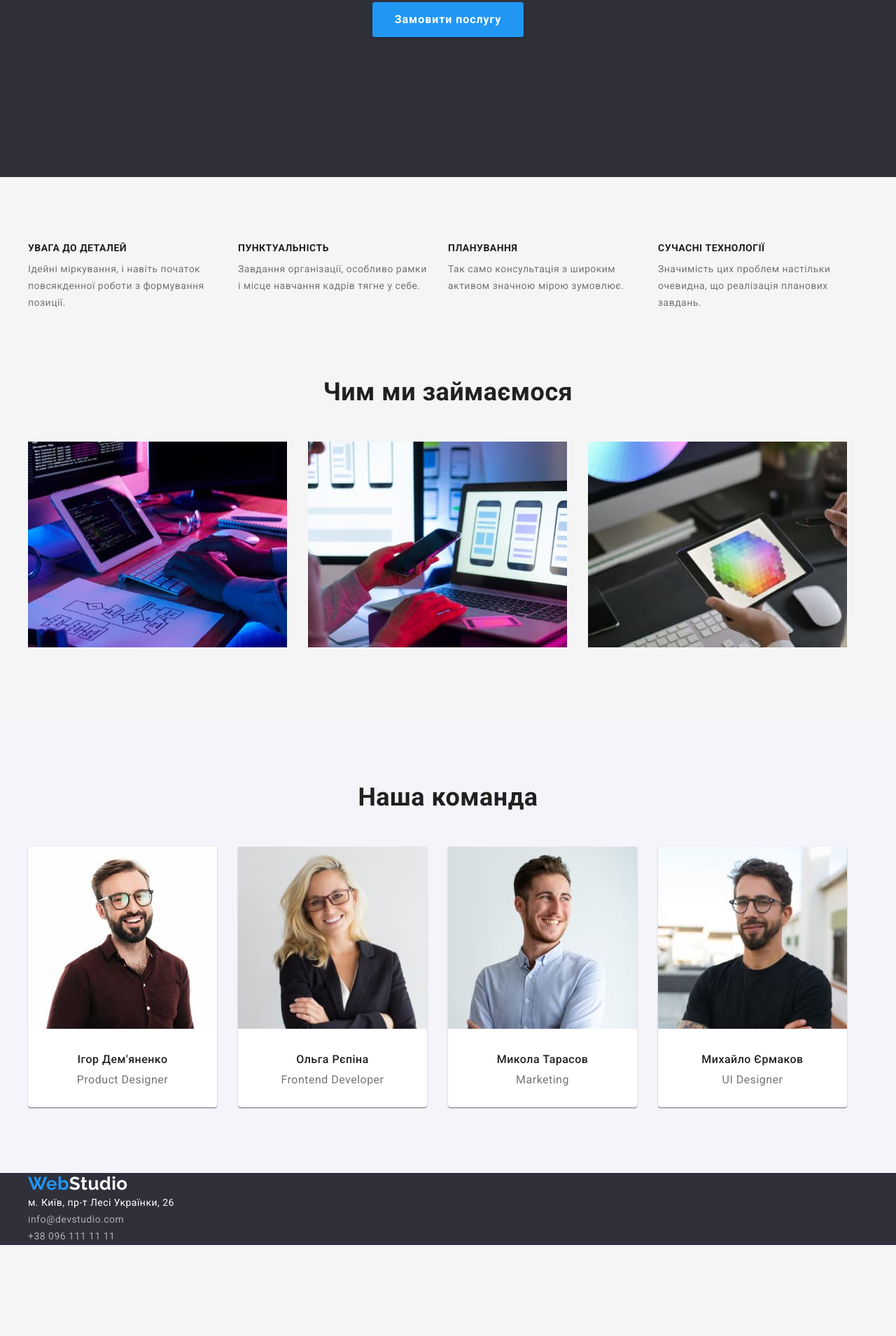
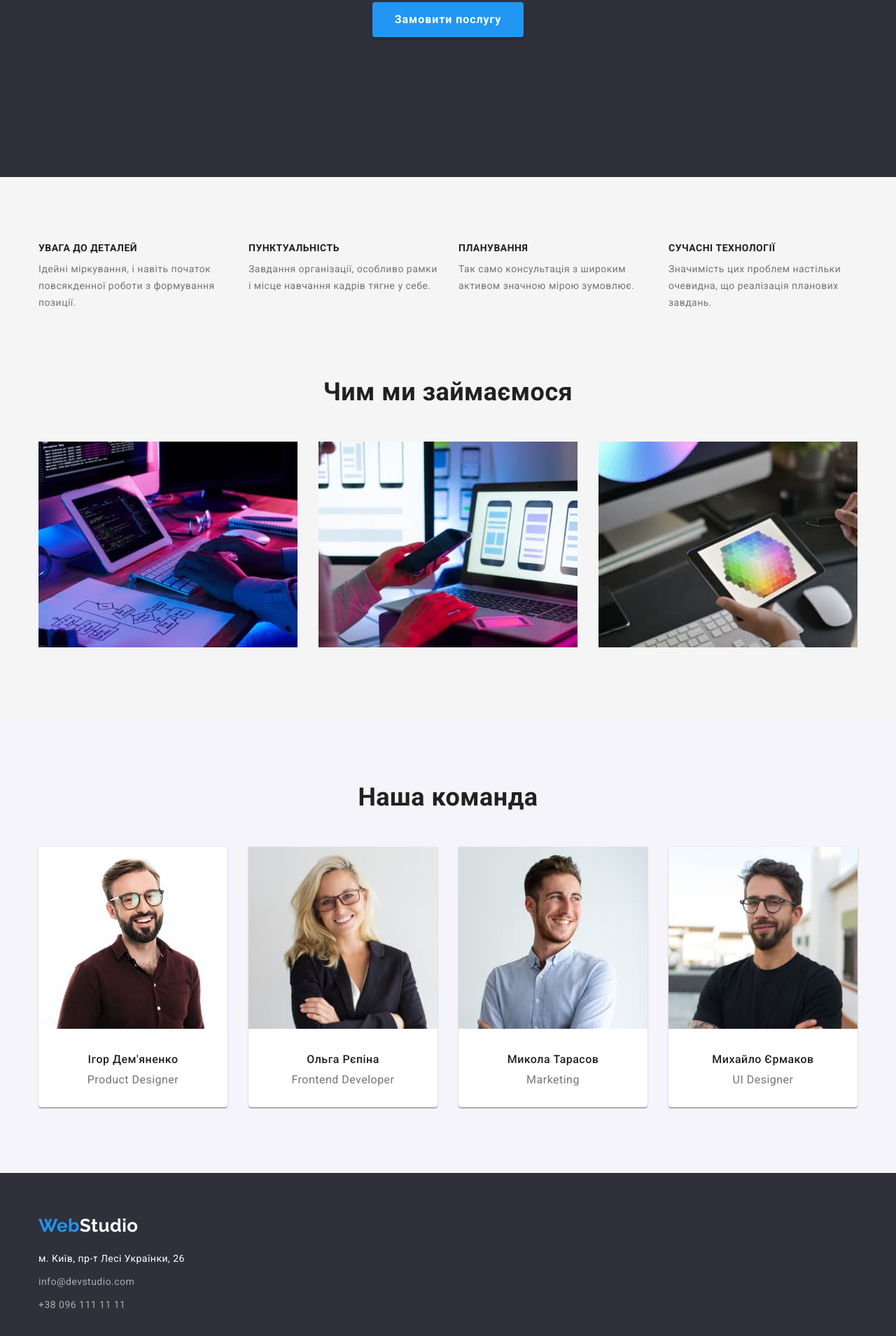
Before and after one commit to VladyslavDmytrovychPavlenko/goit-markup-hw-03, a plain HTML site: page index.html in a window 1280 px wide. Shown: the part 429-2338 px from the top of the page at 70% size. Before the commit the page ends 2208 px from the top, so only its background shows below. Drawn offline with nearby package versions, Linux system fonts and the light colour scheme.

Commit message:
fix again)

```diff
--- a/css/styles.css
+++ b/css/styles.css
@@ -26,7 +26,7 @@ p {
 .container {
    margin-left: auto;
    margin-right: auto;
-   width: 1230px;
+   width: 1200px;
    padding-left: 15px;
    padding-right: 15px;
  }
@@ -210,10 +210,10 @@ body {
 }
 .benefits {
    display: flex;
-   flex-wrap: wrap;
+   flex-wrap: nowrap;
 }
 .benefits-item {
-   width: 270px;
+   min-width: 270px;
 }
 /* section-work */
 .work-list {
@@ -273,7 +273,6 @@ body {
    font-size: 14px;
    line-height: 1.71;
    text-decoration: none;
-   margin-bottom: 9px;
 }
 .mailto:hover,
 .mailto:focus {
@@ -295,8 +294,17 @@ body {
 .adres:focus {
    color: var(--accent-color);
 }
-.contact-footer {
+.footer {
    display: block;
+   padding-top: 60px;
+   padding-bottom: 60px;
+}
+.logo-footer {
+   margin-bottom: 20px;
+   display: block;
+}
+.contact-footer .item:not(last-child) {
+   margin-bottom: 9px;
 }
 
 
@@ -372,6 +380,6 @@ body {
    margin-bottom: 30px;
    margin-right: 30px;
 }
-.oll .item:nth-child(-n + 3) {
+.oll .item:nth-last-child(-n + 3) {
    margin-bottom: 0;
 }
--- a/index.html
+++ b/index.html
@@ -44,19 +44,19 @@
       <h2 hidden></h2>
    <ul class="benefits list">
       <li class="benefits-item"><h3 class="benefits-title">УВАГА ДО ДЕТАЛЕЙ</h3>
-         <p class="text-benefits">Ідейні міркування,  і навіть початок <br/> повсякденної роботи з формування <br/> позиції.
+         <p class="text-benefits">Ідейні міркування, і навіть початок повсякденної роботи з формування позиції.
          </p>
       </li>
       <li class="benefits-item"><h3 class="benefits-title">ПУНКТУАЛЬНІСТЬ</h3>
-         <p class="text-benefits">Завдання організації, особливо рамки <br/> і місце навчання кадрів тягне у себе.
+         <p class="text-benefits">Завдання організації, особливо рамки і місце навчання кадрів тягне у себе.
          </p>
       </li>
       <li class="benefits-item"><h3 class="benefits-title">ПЛАНУВАННЯ</h3>
-         <p class="text-benefits">Так само консультація з широким <br/> активом значною мірою зумовлює.
+         <p class="text-benefits">Так само консультація з широким активом значною мірою зумовлює.
          </p>
       </li>
       <li class="benefits-item"><h3 class="benefits-title">СУЧАСНІ ТЕХНОЛОГІЇ</h3>
-         <p class="text-benefits">Значимість цих проблем настільки <br/> очевидна, що реалізація планових <br/> завдань.
+         <p class="text-benefits">Значимість цих проблем настільки очевидна, що реалізація планових завдань.
          </p>
       </li>
    </ul>
@@ -110,12 +110,12 @@
    </main>
    <!-- футер -->
    <footer class="footer">
-      <div class="footer container">
+      <div class="container">
       <a href="index.html" class="logo-footer"><span class="logotipe-footer">Web</span>Studio</a>
       <ul class="contact-footer list">
-         <li><address><a href="https://www.google.com/maps/place/%D0%B1%D1%83%D0%BB%D1%8C%D0%B2%D0%B0%D1%80+%D0%9B%D0%B5%D1%81%D1%96+%D0%A3%D0%BA%D1%80%D0%B0%D1%97%D0%BD%D0%BA%D0%B8,+26,+%D0%9A%D0%B8%D1%97%D0%B2,+02000/@50.4265807,30.5383858,17z/data=!3m1!4b1!4m5!3m4!1s0x40d4cf0e033ecbe9:0x57a4dffefec77da0!8m2!3d50.4265807!4d30.5383858" target="_blank"  rel="noopener noreferrer" class="adres" >м. Київ, пр-т Лесі Українки, 26</a></address></li>
-         <li><address><a href="mailto:info@devstudio.com" class="mailto">info@devstudio.com</a></address></li>
-         <li><address><a href="tel:+380961111111" class="tel">+38 096 111 11 11</a></address></li>
+         <li class="item"><address><a href="https://www.google.com/maps/place/%D0%B1%D1%83%D0%BB%D1%8C%D0%B2%D0%B0%D1%80+%D0%9B%D0%B5%D1%81%D1%96+%D0%A3%D0%BA%D1%80%D0%B0%D1%97%D0%BD%D0%BA%D0%B8,+26,+%D0%9A%D0%B8%D1%97%D0%B2,+02000/@50.4265807,30.5383858,17z/data=!3m1!4b1!4m5!3m4!1s0x40d4cf0e033ecbe9:0x57a4dffefec77da0!8m2!3d50.4265807!4d30.5383858" target="_blank"  rel="noopener noreferrer" class="adres" >м. Київ, пр-т Лесі Українки, 26</a></address></li>
+         <li class="item"><address><a href="mailto:info@devstudio.com" class="mailto">info@devstudio.com</a></address></li>
+         <li class="item"><address><a href="tel:+380961111111" class="tel">+38 096 111 11 11</a></address></li>
       </ul>
       </div>
    </footer>
```
Also changed, not shown: portfolio.html (+8 -8 lines).
